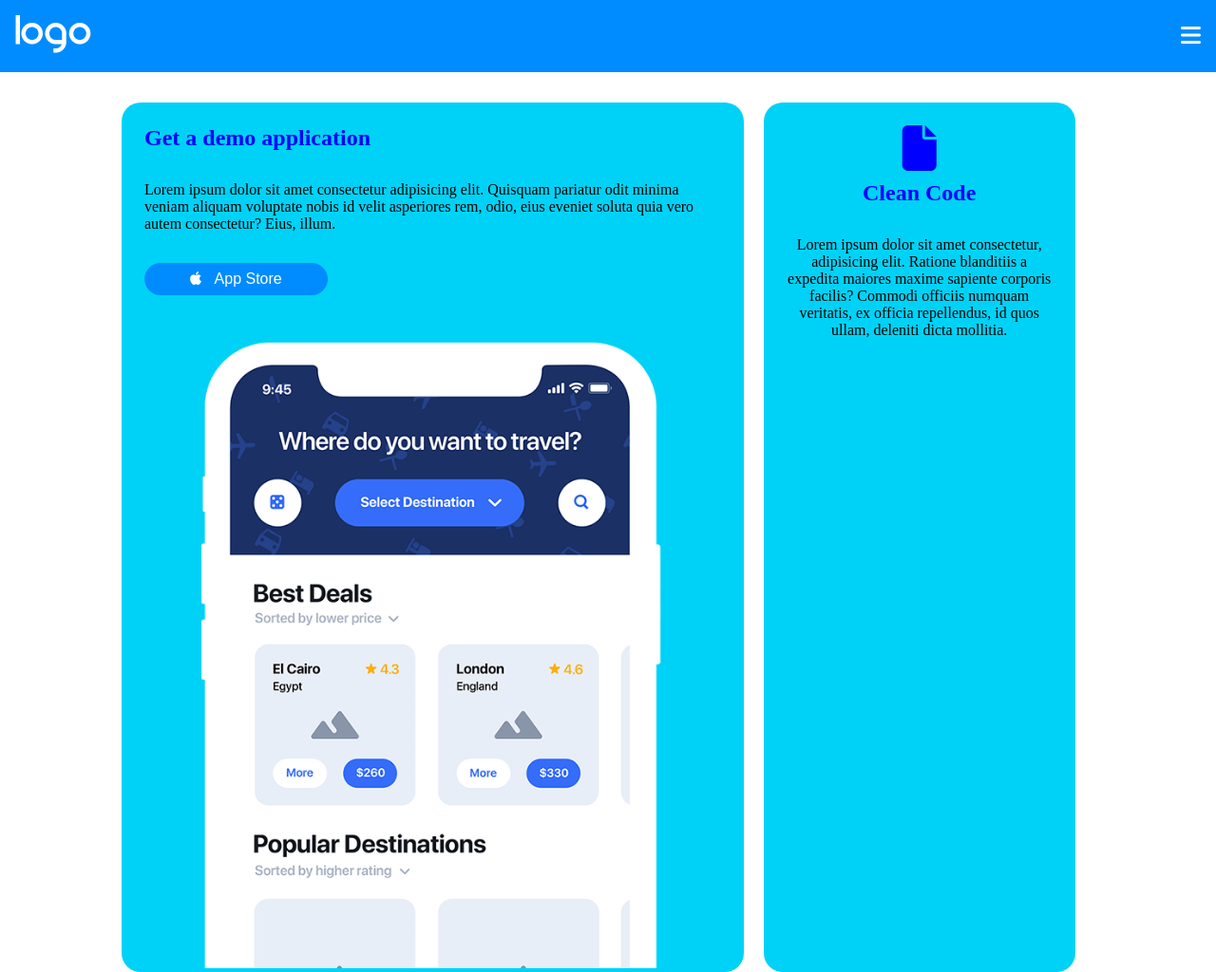
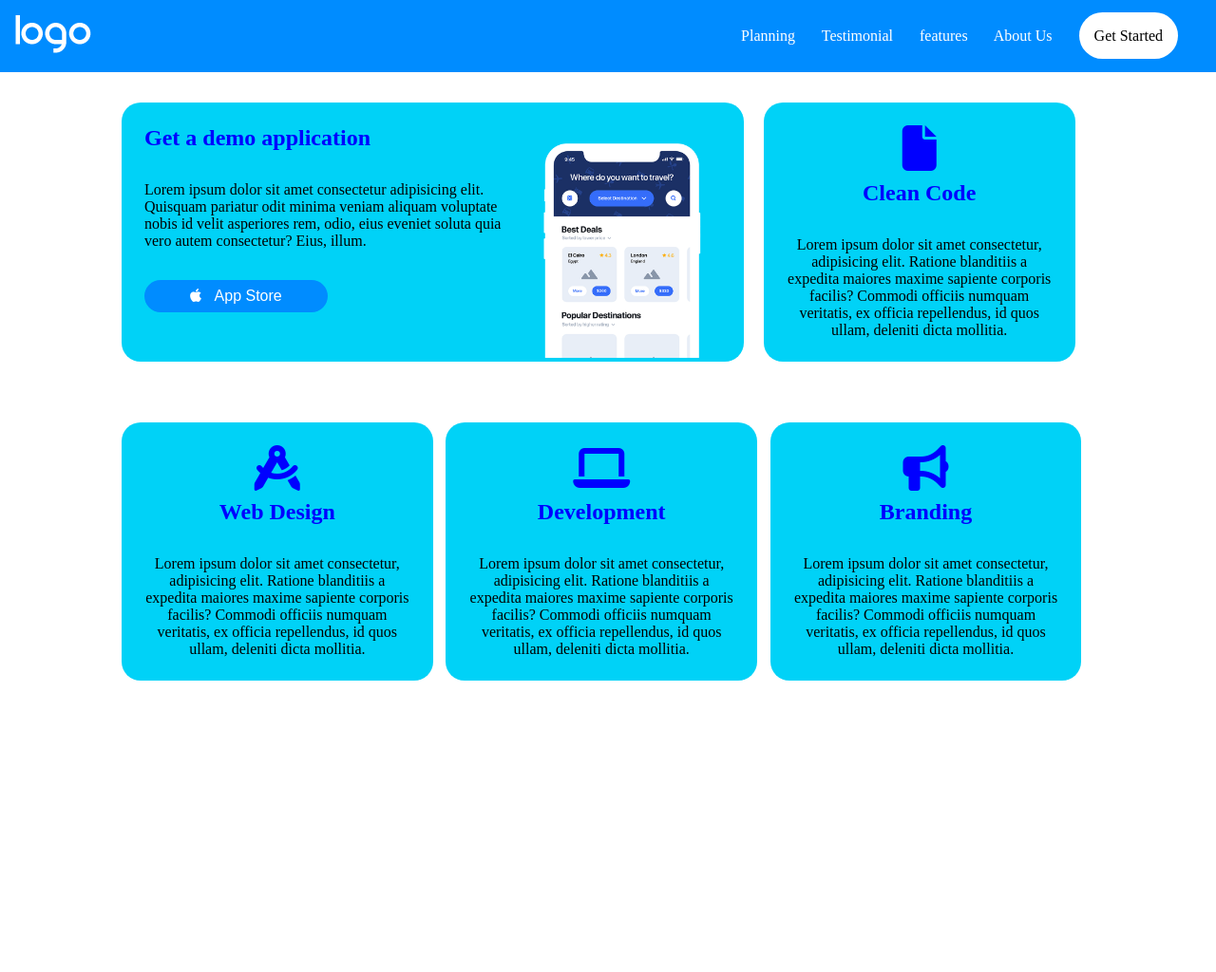
Before and after one commit to razcc/htmlcss-responsive-layout, a plain HTML site: page index.html in a window 1280 px wide. Shown: the top 1024 px of the page at 95% size. After the commit the page ends 800 px from the top, so only its background shows below. Drawn offline with Linux system fonts and the light colour scheme.

Commit message:
Section 1 Desktop

```diff
--- a/index.html
+++ b/index.html
@@ -19,6 +19,14 @@
             <img src="img/logo.png" alt="Logo">
         </figure>
 
+        <!-- Mwnu Versione Desktop -->
+        <div class="menu-desktop">
+            <span>Planning</span>
+            <span>Testimonial</span>
+            <span>features</span>
+            <span>About Us</span>
+            <span class="get-started">Get Started</span>
+        </div>
         <!-- Menu Hamburger -->
         <div class="menu-hamburger">
             <i class="fa-solid fa-bars fa-xl"></i>
@@ -33,18 +41,21 @@
 
             <!-- Prima -->
             <div class="prima-section-1">
+                <div>
                     <h2>
                         Get a demo application
                     </h2>
 
                     <p>
-                    Lorem ipsum dolor sit amet consectetur adipisicing elit. Quisquam pariatur odit minima veniam aliquam voluptate nobis id velit asperiores rem, odio, eius eveniet soluta quia vero autem consectetur? Eius, illum.
+                        Lorem ipsum dolor sit amet consectetur adipisicing elit. Quisquam pariatur odit minima veniam aliquam   voluptate nobis id velit asperiores rem, odio, eius eveniet soluta quia vero autem  consectetur? Eius,     illum.
                     </p>
 
                     <button>
                         <i class="fa-brands fa-apple"></i>
                         App Store
                     </button>
+                </div>
+
 
                 <figure>
                     <img src="img/phone.png" alt="phone">
--- a/style.css
+++ b/style.css
@@ -31,6 +31,9 @@ img {
     align-items: center;
     color: white;
     padding: 1rem;
+ }
+ .menu-desktop{
+    display: none;
  }
 
  /************************************************
@@ -193,3 +196,31 @@ and (min-width: 768px)
    RESPONSIVE
    DESKTOP
  ************************************************/
+ @media  screen
+and (min-width: 1024px)
+{
+
+header .menu-hamburger{
+    display: none;
+}
+
+.menu-desktop{
+    display: inline-block;
+}
+.menu-desktop span{
+    margin-right: 1.5rem;
+}
+.get-started{
+    background-color: white;
+    color: black;
+    padding: 1rem;
+    border-radius: 2rem;
+}
+.prima-section-1{
+    display: flex;
+}
+.prima-section-1 figure{
+    display: inline-block;
+    align-self: flex-end;
+}
+}
```
Lines whose indentation alone changed are shown as unchanged.
